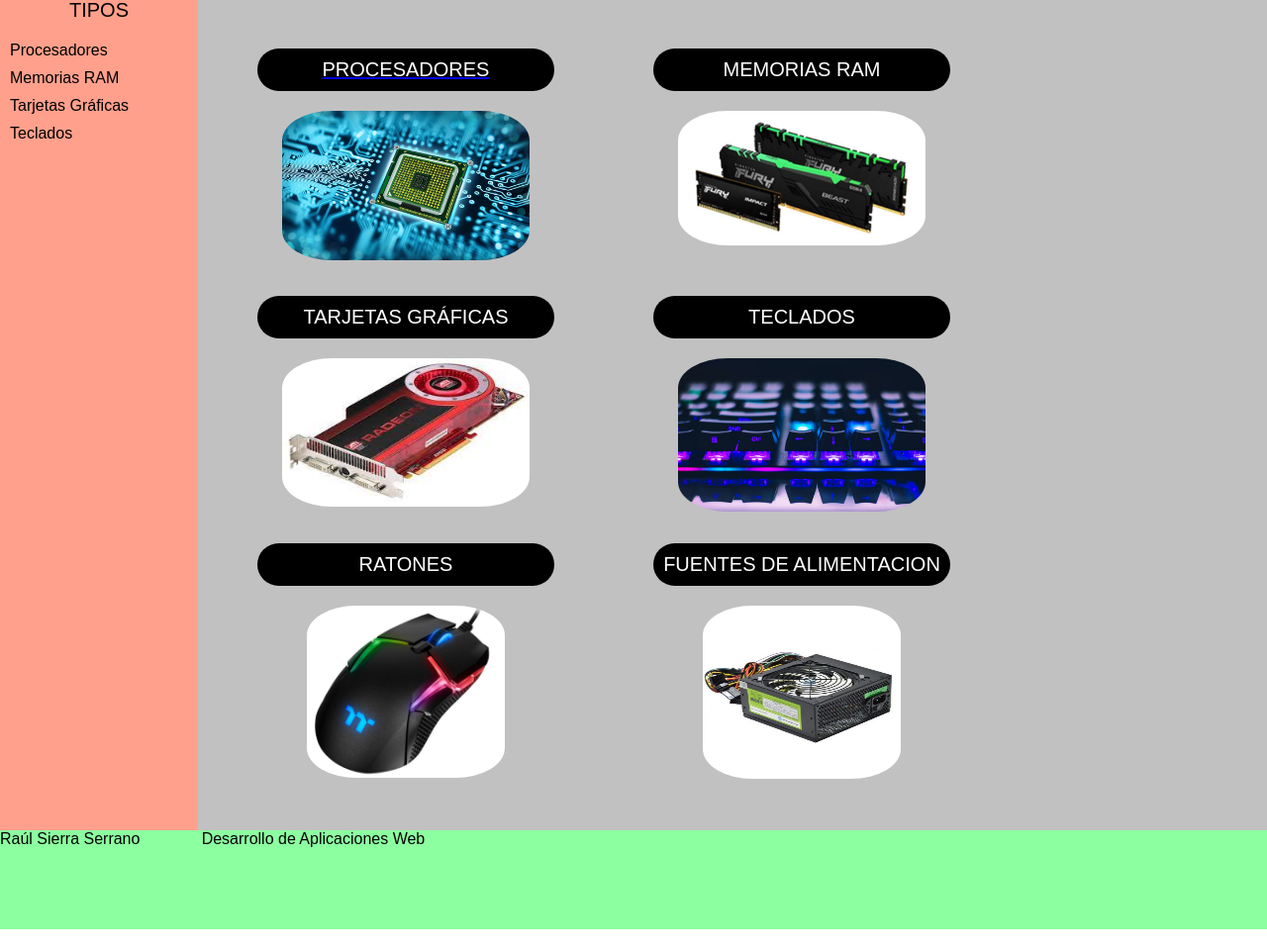
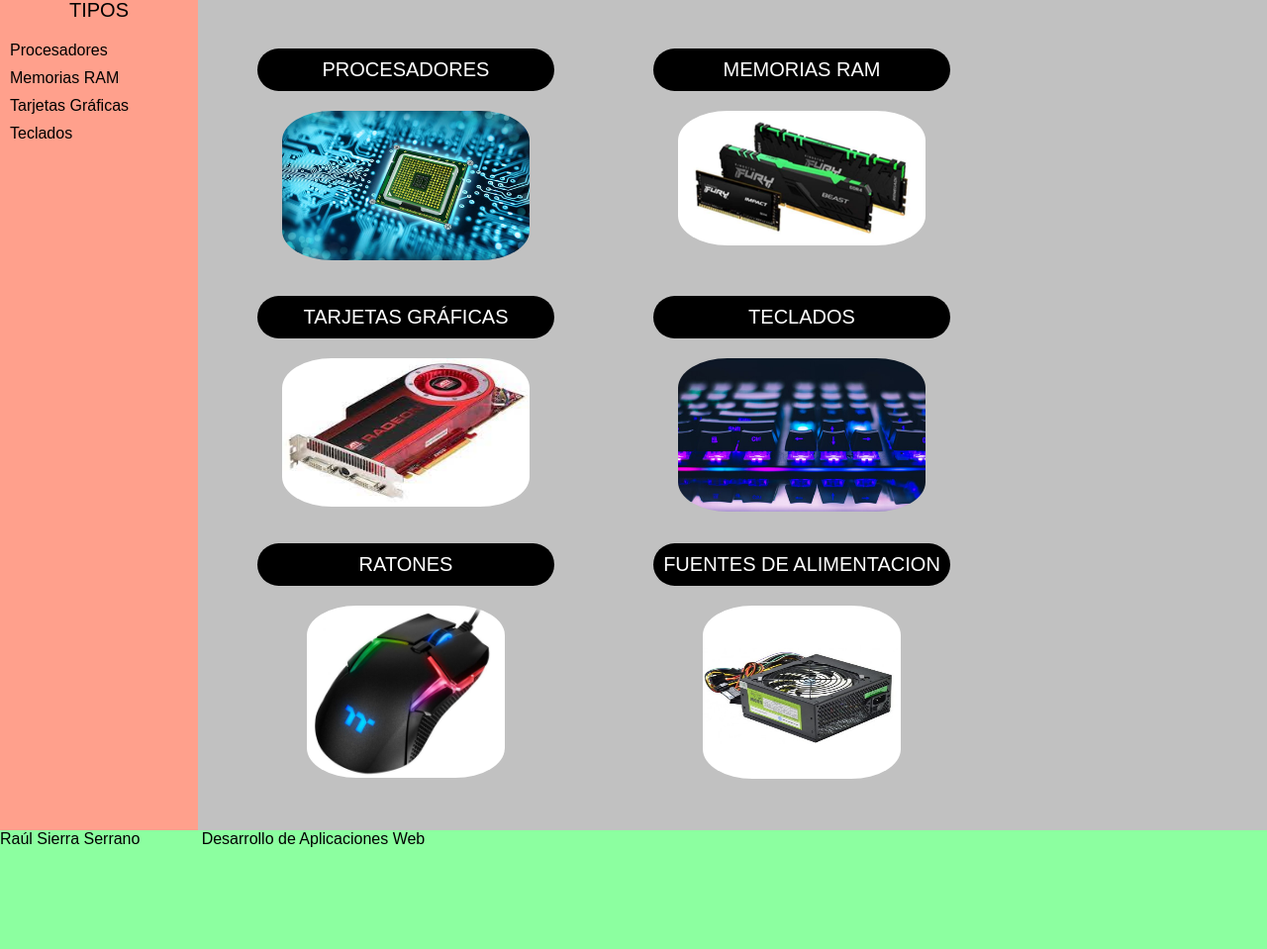
Before and after one commit to raulss1604/raulss1604.github.io, a plain HTML site: page index.html in a window 1280 px wide. Shown: the part 111-1070 px from the top of the page at 99% size. Drawn offline with Linux system fonts and the light colour scheme.

Commit message:
Update final_principal.css

```diff
--- a/final_principal.css
+++ b/final_principal.css
@@ -20,6 +20,7 @@
   #pagina > header {
     grid-area: head;
     background-color: #8ca0ff;
+
   }
 
   #pagina > nav {
@@ -37,6 +38,7 @@
   #pagina > footer {
     grid-area: footer;
     background-color: #8cffa0;
+    height: 120PX;
 
   }
 
@@ -75,6 +77,7 @@ li:hover{
   -webkit-text-fill-color: #000000;
   -webkit-text-stroke-color:#000000;
   -webkit-text-stroke-width:2px;
+
   }
 
 .p1{
@@ -138,6 +141,10 @@ li:hover{
   border-radius: 50px;
 }
 
+a {
+  text-decoration: none;
+}
+
 @media screen and (max-width: 480px){
   #pagina{
     display: grid;
@@ -166,3 +173,15 @@ li:hover{
     -webkit-text-stroke-width:2px;
     }
 }
+/*
+@media all and (min-width: 768px){
+  .grid-container{
+    grid-template: repeat(3, 1fr);
+  }
+}
+
+@media all and (min-width: 1024px){
+  .grid-container{
+    grid-template: repeat(6, 1fr);
+  }
+}*/
```
